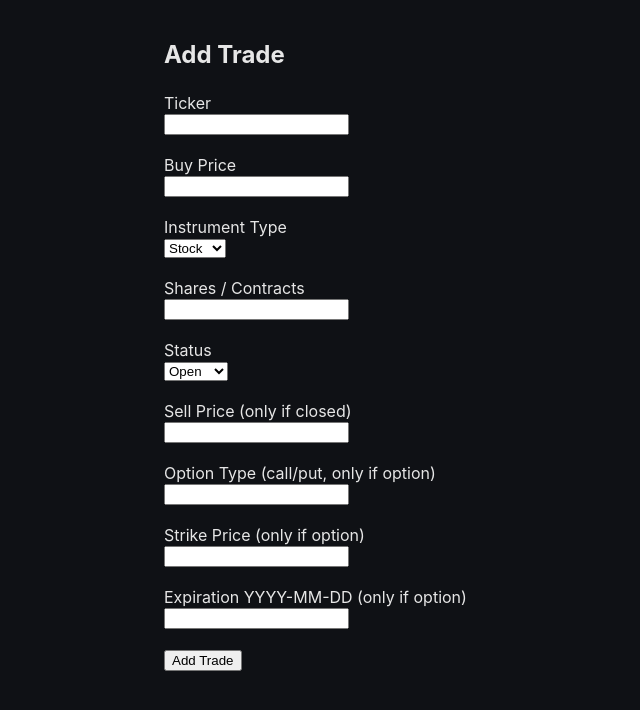
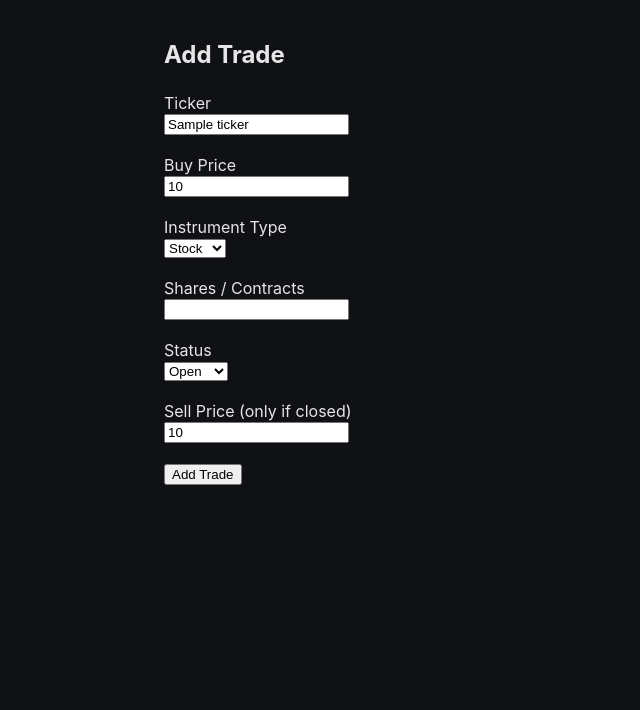
Before and after one commit to SheelaR1/options-tracker, a FastAPI app: template templates/add.html in a window 1280 px wide. Shown: the part 53-763 px from the top of the page, without its empty margins (0-640 px from the left). Run offline with FastAPI, Linux system fonts and the light colour scheme; the template is opened without the code that fills it: most values are stand-ins (such as "Sample title", 1, 10 or a date in 2020).

Commit message:
Completed Stage 5

```diff
--- a/app.py
+++ b/app.py
@@ -1,15 +1,16 @@
 from fastapi import FastAPI, Request, Form
 from fastapi.templating import Jinja2Templates
-from tracker import load_trades, save_trades, calculate_pnl, get_summary, add_trade
+from tracker import load_trades, save_trades, calculate_pnl, get_summary, add_trade, get_open_trades, close_trade
 from fastapi.responses import RedirectResponse
-
+import yfinance as yf
+from datetime import datetime
 
 app = FastAPI()
 templates = Jinja2Templates(directory="templates")
 
 @app.get("/")
 def home():
-    return {"message": "Options tracker web frontend"}
+    return RedirectResponse(url="/trades")
 
 @app.get("/summary")
 def summary(request: Request):
@@ -32,6 +33,7 @@ def add_trade_form(request: Request):
 
 @app.post("/add")
 def add_trade_submit(
+    request: Request,
     ticker: str = Form(...),
     buy_price: float = Form(...),
     instrument_type: str = Form(...),
@@ -42,8 +44,47 @@ def add_trade_submit(
     strike_price: float = Form(None),
     expiration: str = Form(None),
 ):
+    form_data = {
+        "ticker": ticker, "buy_price": buy_price, "instrument_type": instrument_type,
+        "shares": shares, "status": status, "sell_price": sell_price,
+        "option_type": option_type, "strike_price": strike_price, "expiration": expiration,
+    }
+
+    try:
+        price = yf.Ticker(ticker).fast_info["last_price"]
+        if price is None:
+            raise ValueError
+    except Exception:
+        return templates.TemplateResponse(request, "add.html", {"error": f"Invalid ticker: {ticker}", "form_data": form_data})
+
+    if instrument_type == "option":
+        try:
+            exp_dt = datetime.strptime(expiration, "%Y-%m-%d")
+        except (ValueError, TypeError):
+            return templates.TemplateResponse(request, "add.html", {"error": "Invalid expiration date format. Use YYYY-MM-DD.", "form_data": form_data})
+
+        if status != "closed" and exp_dt < datetime.now():
+            return templates.TemplateResponse(request, "add.html", {"error": "Expiration must be in the future for open positions.", "form_data": form_data})
+
     trades = load_trades()
     add_trade(trades, ticker, buy_price, instrument_type, shares, status,
               sell_price, option_type, strike_price, expiration)
     save_trades(trades)
     return RedirectResponse(url="/trades", status_code=303)
+
+@app.get("/close")
+def close_position_form(request: Request):
+    trades = load_trades()
+    open_trades = get_open_trades(trades)
+    result = []
+    for index, trade in open_trades:
+        pnl = calculate_pnl(trade)
+        result.append({**trade, "pnl": round(pnl, 2) if pnl is not None else None, "index": index})
+    return templates.TemplateResponse(request, "close.html", {"open_trades": result})
+
+@app.post("/close")
+def close_position_submit(index: int = Form(...), sell_price: float = Form(...)):
+    trades = load_trades()
+    close_trade(trades, index, sell_price)
+    save_trades(trades)
+    return RedirectResponse(url="/trades", status_code=303)
--- a/templates/add.html
+++ b/templates/add.html
@@ -2,40 +2,53 @@
 {% block title %}Add Trade - Options Tracker{% endblock %}
 {% block content %}
 <h1>Add Trade</h1>
+{% if error %}
+<p style="color: #f87171;">{{ error }}</p>
+{% endif %}
 <form method="post" action="/add">
     <label>Ticker</label><br>
-    <input type="text" name="ticker" required><br><br>
+    <input type="text" name="ticker" value="{{ form_data.ticker if form_data else '' }}" required><br><br>
 
     <label>Buy Price</label><br>
-    <input type="number" step="0.01" name="buy_price" required><br><br>
+    <input type="number" step="0.01" name="buy_price" value="{{ form_data.buy_price if form_data else '' }}" required><br><br>
 
     <label>Instrument Type</label><br>
-    <select name="instrument_type" required>
-        <option value="stock">Stock</option>
-        <option value="option">Option</option>
+    <select name="instrument_type" id="instrument_type" required onchange="toggleOptionFields()">
+        <option value="stock" {% if form_data and form_data.instrument_type == "stock" %}selected{% endif %}>Stock</option>
+        <option value="option" {% if form_data and form_data.instrument_type == "option" %}selected{% endif %}>Option</option>
     </select><br><br>
 
     <label>Shares / Contracts</label><br>
-    <input type="number" step="0.01" name="shares" required><br><br>
+    <input type="number" step="0.01" name="shares" value="{{ form_data.shares if form_data else '' }}" required><br><br>
 
     <label>Status</label><br>
     <select name="status" required>
-        <option value="open">Open</option>
-        <option value="closed">Closed</option>
+        <option value="open" {% if form_data and form_data.status == "open" %}selected{% endif %}>Open</option>
+        <option value="closed" {% if form_data and form_data.status == "closed" %}selected{% endif %}>Closed</option>
     </select><br><br>
 
     <label>Sell Price (only if closed)</label><br>
-    <input type="number" step="0.01" name="sell_price"><br><br>
+    <input type="number" step="0.01" name="sell_price" value="{{ form_data.sell_price if form_data else '' }}"><br><br>
 
-    <label>Option Type (call/put, only if option)</label><br>
-    <input type="text" name="option_type"><br><br>
+    <div id="option_fields" style="display: {% if form_data and form_data.instrument_type == 'option' %}block{% else %}none{% endif %};">
+        <label>Option Type (call/put)</label><br>
+        <input type="text" name="option_type" value="{{ form_data.option_type if form_data else '' }}"><br><br>
 
-    <label>Strike Price (only if option)</label><br>
-    <input type="number" step="0.01" name="strike_price"><br><br>
+        <label>Strike Price</label><br>
+        <input type="number" step="0.01" name="strike_price" value="{{ form_data.strike_price if form_data else '' }}"><br><br>
 
-    <label>Expiration YYYY-MM-DD (only if option)</label><br>
-    <input type="text" name="expiration"><br><br>
+        <label>Expiration YYYY-MM-DD</label><br>
+        <input type="text" name="expiration" value="{{ form_data.expiration if form_data else '' }}"><br><br>
+    </div>
 
     <button type="submit">Add Trade</button>
 </form>
+
+<script>
+function toggleOptionFields() {
+    const instrumentType = document.getElementById("instrument_type").value;
+    const optionFields = document.getElementById("option_fields");
+    optionFields.style.display = instrumentType === "option" ? "block" : "none";
+}
+</script>
 {% endblock %}
```
Also changed, not shown: templates/close.html (added, +36 -0 lines), trades.json (+1 -1 lines).
